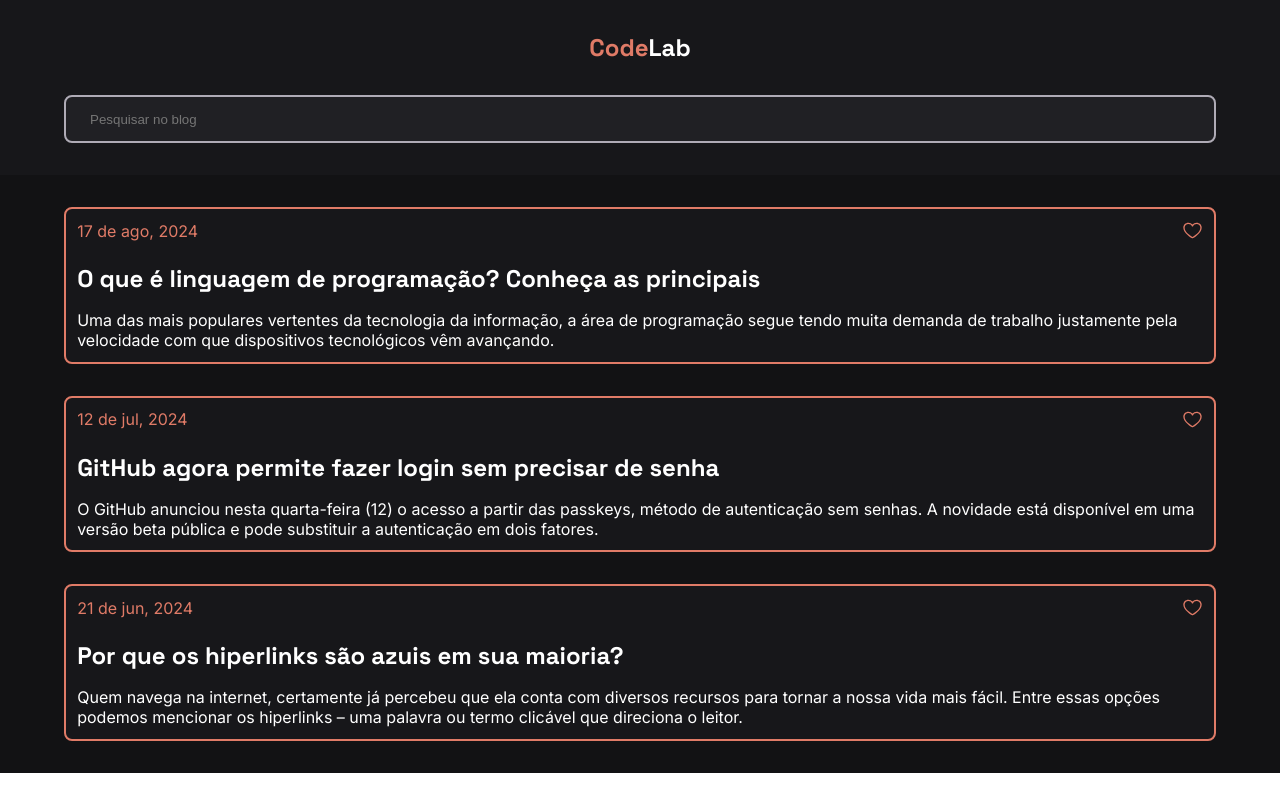
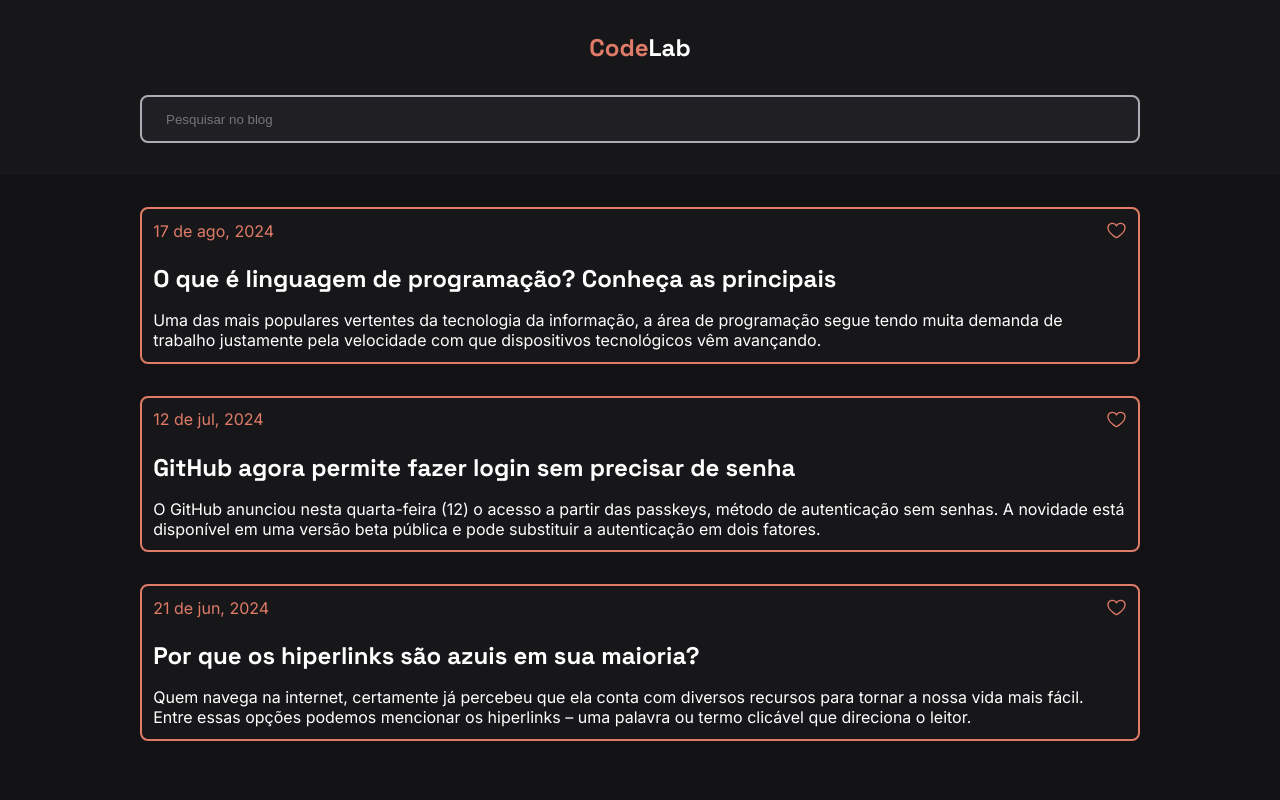
Before and after one commit to Romulo-Reis6/Programar_com_voce_Front, a plain HTML site: page 01/index.html in a window 1280 px wide. Drawn offline with Linux system fonts and the light colour scheme.

Commit message:
fix: css

```diff
--- a/01/style.css
+++ b/01/style.css
@@ -19,6 +19,7 @@
 }
 
 body {
+  background-color: var(--dark-10);
   font-family: "Inter", sans-serif;
   color: var(--white);
 }
@@ -48,6 +49,7 @@ input {
   border-radius: 8px;
   border: 2px solid;
   width: 90%;
+  max-width: 1000px;
   height: 3rem;
   padding-left: 1.5rem;
 }
@@ -55,9 +57,9 @@ input {
 #cards {
   background-color: var(--dark-10);
   display: flex;
+  flex-direction: column;
   align-items: center;
   justify-content: center;
-  flex-wrap: wrap;
   gap: 2rem;
   padding: 2rem 0rem 2rem 0rem;
 }
@@ -67,6 +69,7 @@ input {
   border-radius: 8px;
   gap: 1rem;
   width: 90%;
+  max-width: 1000px;
   background-color: var(--dark-20);
 }
 .card-top-bar {
```
